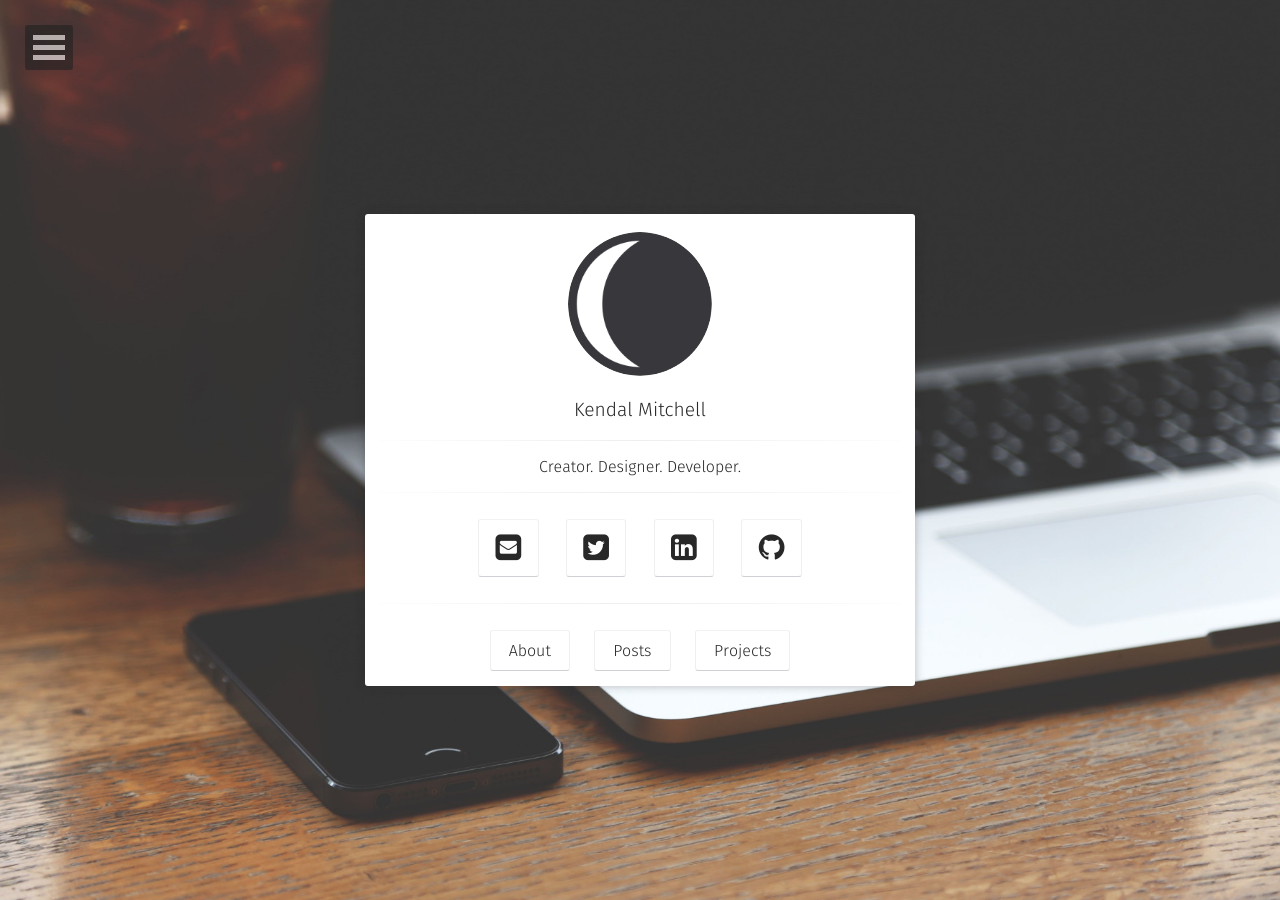
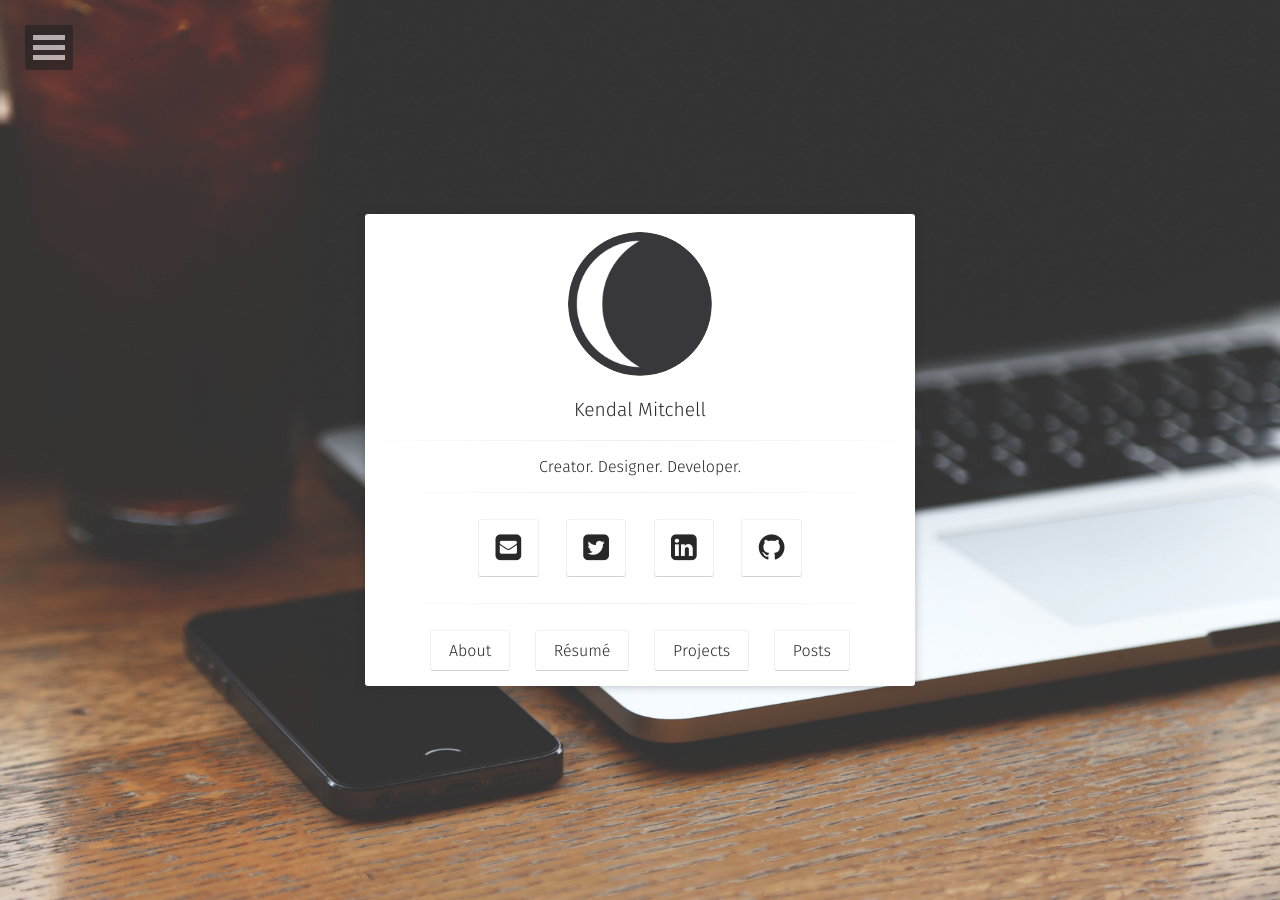
Before and after one commit to kenthedev/kmwebpage, a Jekyll site: the page built from index.html, in a window 1280 px wide. Built offline with Jekyll 4.4.1, drawn with Linux system fonts in a browser that asks for light colours; some web fonts are replaced.

Commit message:
Update home.html

```diff
--- a/_layouts/home.html
+++ b/_layouts/home.html
@@ -35,11 +35,14 @@ layout: compress
                          <a class="btn zoombtn" href="{{ site.url }}/about">
                          About
                          </a>
-                         <a class="btn zoombtn" href="{{ site.url }}/posts">
-                         Posts
+                         <a class="btn zoombtn" href="{{ site.url }}/resume">
+                         Résumé
                          </a>
                          <a class="btn zoombtn" href="{{ site.url }}/projects">
                          Projects
+                         </a>
+                         <a class="btn zoombtn" href="{{ site.url }}/posts">
+                         Posts
                          </a>
                  </h3>
             </div>
```
